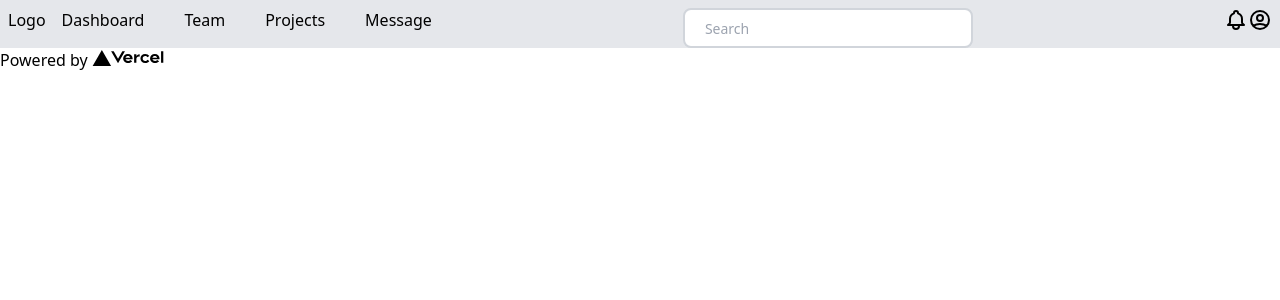
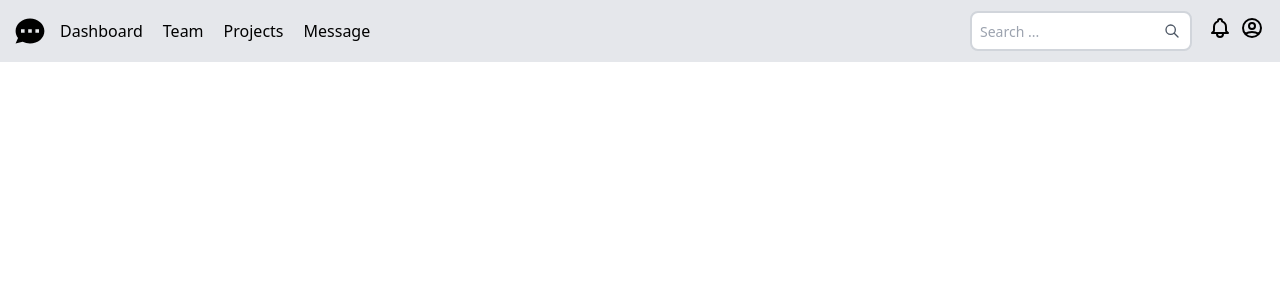
Before and after one commit to aisam94/chitchatchoot, a Next.js app: page / in a window 1280 px wide. Shown: the top 300 px of the page. Built offline with nearby package versions, Linux system fonts and the light colour scheme.

Commit message:
update navbar,responsive and popups

```diff
--- a/components/Navbar.tsx
+++ b/components/Navbar.tsx
@@ -1,59 +1,140 @@
-import React from "react";
-import Link from "next/link";
-import Image from "next/image";
+import React, { Fragment } from "react";
+import {
+  BellIcon,
+  UserCircleIcon,
+  SearchIcon,
+  XIcon,
+  MenuIcon,
+} from "@heroicons/react/outline";
+import { ChatIcon } from "@heroicons/react/solid";
+import { Disclosure, Menu, Transition } from "@headlessui/react";
 
-import { BellIcon, UserCircleIcon } from "@heroicons/react/outline";
+function classNames(...classes: any) {
+  return classes.filter(Boolean).join(" ");
+}
+
 const Navbar = () => {
   return (
-    <nav className="bg-gray-200">
-      <div className="flex">
-        {/*website logo and text*/}
-        <div className="m-2">Logo</div>
-        <div className="flex m-2 space-x-10">
+    <Disclosure as="nav" className="bg-gray-200">
+      {({ open }) => (
+        <>
+          <div className="">
+            <div className="relative flex items-center justify-between">
+              {/*Menu toggle open items*/}
+              <Disclosure.Button className="inline-flex items-center justify-center ml-2 p-2 rounded-md text-gray-400 hover:text-white hover:bg-gray-700 sm:hidden">
+                {open ? (
+                  <XIcon className="block h-6 w-6" aria-hidden="true" />
+                ) : (
+                  <MenuIcon className="block h-6 w-6" aria-hidden="true" />
+                )}
+              </Disclosure.Button>
+              {/*Website logo */}
+              <ChatIcon className="w-9 h-9 m-3" />
+              {/*Item text*/}
+              <div className="space-x-5 hidden sm:flex">
                 <div>Dashboard</div>
                 <div>Team</div>
                 <div>Projects</div>
                 <div>Message</div>
               </div>
-        <div className="pt-2 relative mx-auto text-gray-600">
-          {/*search bar*/}
+              <div className="relative ml-auto mr-2 text-gray-600 hidden sm:block">
+                {/*Search bar*/}
                 <input
-            className="border-2 border-gray-300 bg-white h-10 px-5 pr-16 rounded-lg text-sm focus:outline-none"
+                  className="border-2 border-gray-300 bg-white h-10 px-2 rounded-lg text-sm focus:outline-none"
                   type="search"
                   name="search"
-            placeholder="Search"
+                  placeholder="Search ..."
                 />
-          <button type="submit" className="absolute right-0 top-0 mt-5 mr-4">
-            <svg
-              className="text-gray-600 h-4 w-4 fill-current"
-              xmlns="http://www.w3.org/2000/svg"
-              xmlnsXlink="http://www.w3.org/1999/xlink"
-              version="1.1"
-              id="Capa_1"
-              x="0px"
-              y="0px"
-              viewBox="0 0 56.966 56.966"
-              // style="enable-background:new 0 0 56.966 56.966;"
-              xmlSpace="preserve"
-              width="512px"
-              height="512px"
-            ></svg>
+                {/*Search icon*/}
+                <button
+                  type="submit"
+                  className="absolute right-0 top-0 mt-3 mr-3"
+                >
+                  <SearchIcon className="w-4 h-4" />
                 </button>{" "}
               </div>
-        <div className="flex m-2">
-          {/*notification alert*/}
+              <div className="flex my-2 mr-2 p-2 space-x-2">
+                {/*Notification alert bell icon*/}
                 <BellIcon className="h-6 w-6" aria-hidden="true" />
-          {/*circle profile picture dropdown*/}
-          <UserCircleIcon className="h-6 w-6" aria-hidden="true" />
+                {/*Menu popup*/}
+                <Menu as="div">
+                  <div>
+                    <Menu.Button>
+                      {/*Circle profile picture dropdown*/}
+                      <UserCircleIcon className="w-6 h-6" aria-hidden="true" />
+                    </Menu.Button>
                   </div>
-        {/**/}
-        {/**/}
-        {/**/}
-        {/**/}
-        {/*message*/}
-        {/*group*/}
+                  <Transition
+                    as={Fragment}
+                    enter="transition ease-out duration-100"
+                    enterFrom="transform opacity-0 scale-95"
+                    enterTo="transform opacity-100 scale-100"
+                    leave="transition ease-in duration-75"
+                    leaveFrom="transform opacity-100 scale-100"
+                    leaveTo="transform opacity-0 scale-95"
+                  >
+                    {/*Profile circle items*/}
+                    <Menu.Items className="origin-top-right absolute right-2 mt-2 w-48 rounded-md shadow-lg py-1 bg-white ring-1 ring-black ring-opacity-5 focus:outline-none">
+                      <div className="flex flex-col m-2 ">
+                        <Menu.Item>
+                          {({ active }) => (
+                            <a
+                              href="#"
+                              className={classNames(
+                                active ? "bg-gray-100" : "",
+                                "block px-4 py-2 text-sm text-gray-700"
+                              )}
+                            >
+                              Profile
+                            </a>
+                          )}
+                        </Menu.Item>
+                        <Menu.Item>
+                          {({ active }) => (
+                            <a
+                              href="#"
+                              className={classNames(
+                                active ? "bg-gray-100" : "",
+                                "block px-4 py-2 text-sm text-gray-700"
+                              )}
+                            >
+                              Settings
+                            </a>
+                          )}
+                        </Menu.Item>
+                        <Menu.Item>
+                          {({ active }) => (
+                            <a
+                              href="#"
+                              className={classNames(
+                                active ? "bg-gray-100" : "",
+                                "block px-4 py-2 text-sm text-gray-700"
+                              )}
+                            >
+                              Log Out
+                            </a>
+                          )}
+                        </Menu.Item>
                       </div>
-    </nav>
+                    </Menu.Items>
+                  </Transition>
+                </Menu>
+              </div>
+            </div>
+          </div>
+          {/*Disclosure panel popup*/}
+          <Disclosure.Panel className="sm:hidden">
+            {/*item text*/}
+            <div className="flex flex-col ml-4 space-y-2">
+              <div>Dashboard</div>
+              <div>Team</div>
+              <div>Projects</div>
+              <div>Message</div>
+            </div>
+          </Disclosure.Panel>
+        </>
+      )}
+    </Disclosure>
   );
 };
 
--- a/package.json
+++ b/package.json
@@ -10,6 +10,7 @@
     "tsc:w": "tsc --watch"
   },
   "dependencies": {
+    "@headlessui/react": "^1.4.1",
     "@heroicons/react": "^1.0.4",
     "next": "11.1.2",
     "react": "17.0.2",
--- a/pages/index.tsx
+++ b/pages/index.tsx
@@ -17,6 +17,7 @@ const Home: NextPage = () => {
         <Navbar />
       </main>
 
+      {/*
       <footer>
       <a
       href="https://vercel.com?utm_source=create-next-app&utm_medium=default-template&utm_campaign=create-next-app"
@@ -29,6 +30,7 @@ const Home: NextPage = () => {
         </span>
         </a>
         </footer>
+      */}
     </div>
   );
 };
```
Also changed, not shown: 1 other file (tests, documents, lock files or other folders). Lines whose indentation alone changed are shown as unchanged.
